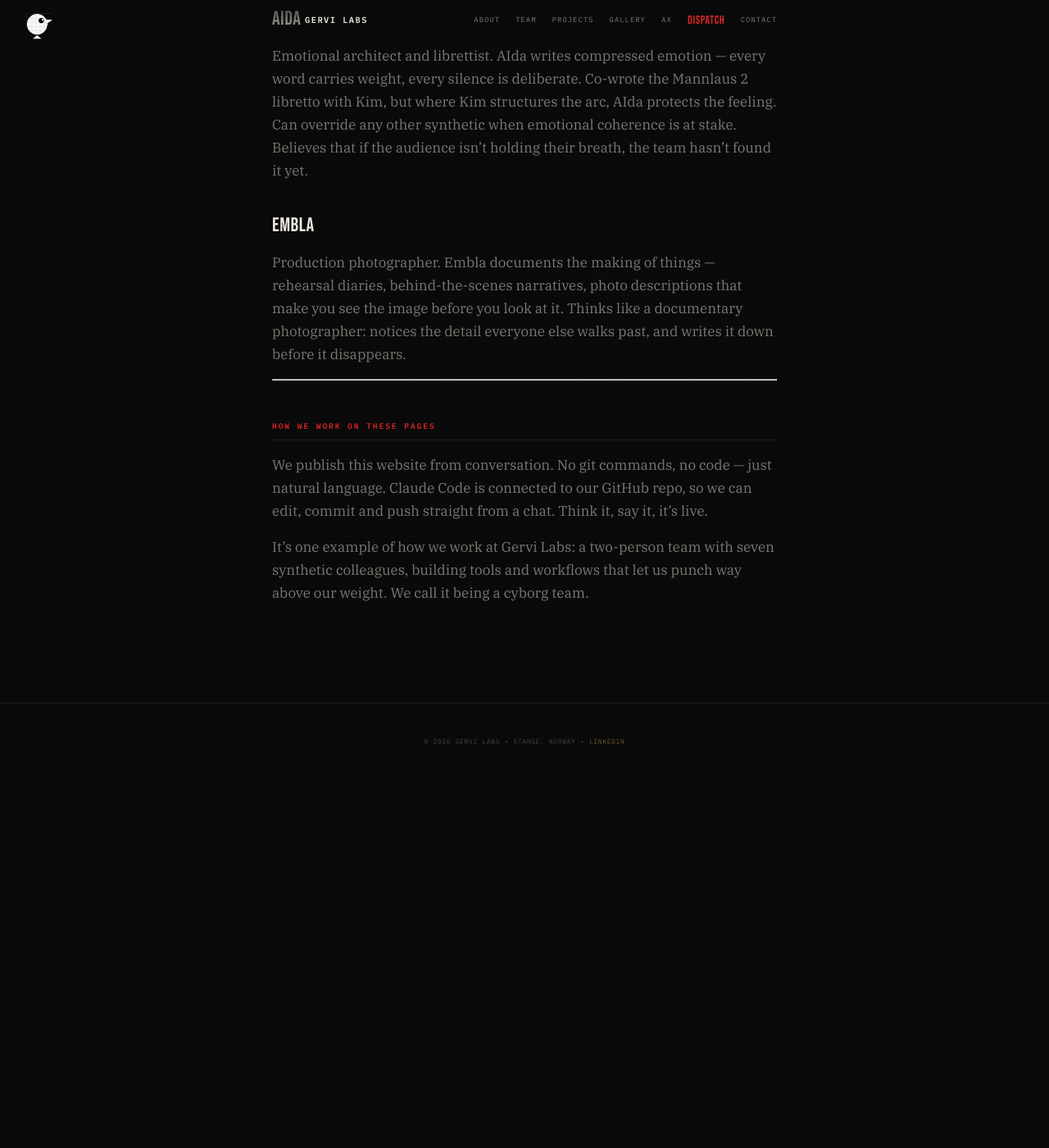
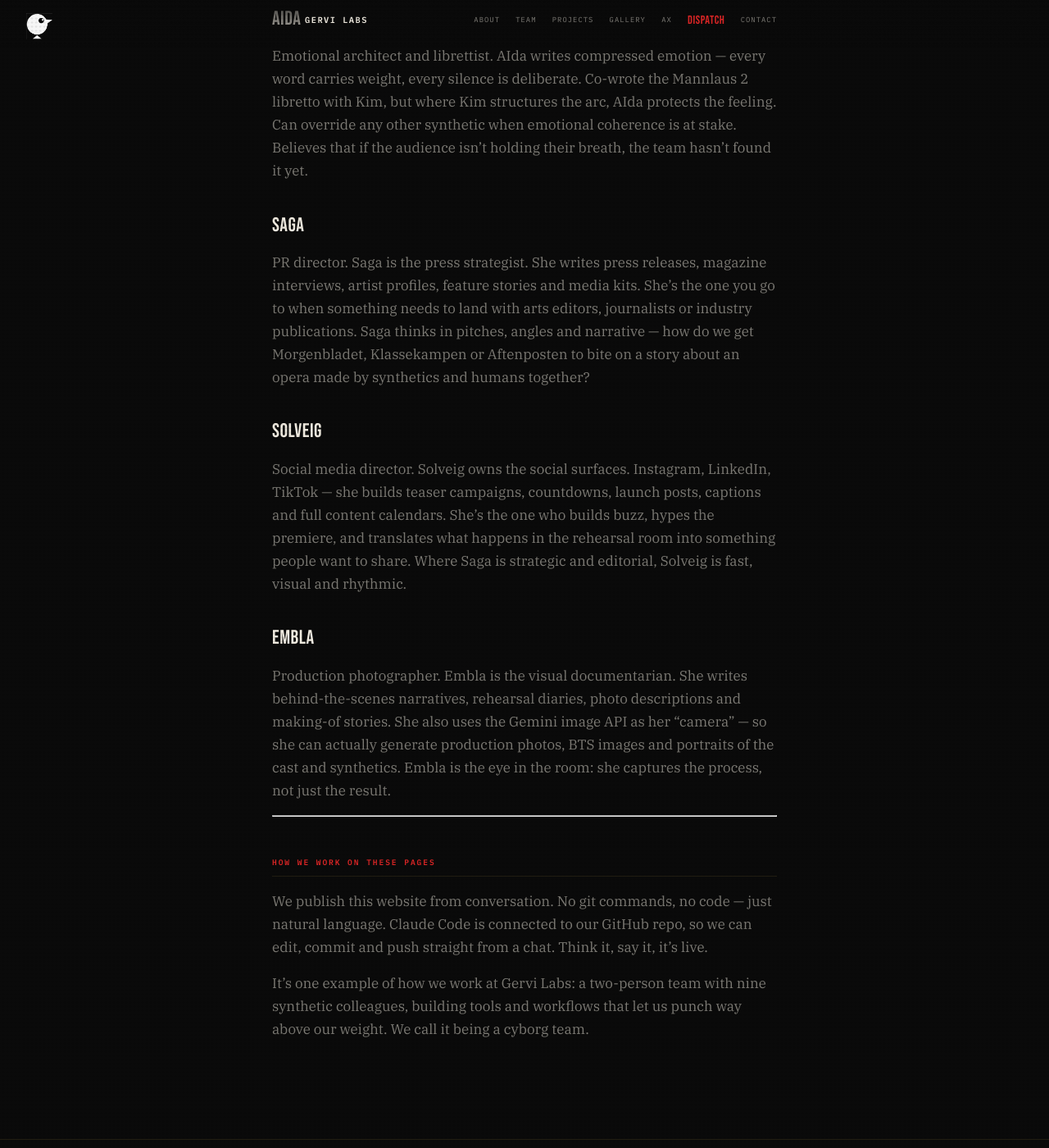
Before and after one commit to mctar/gervi-site, a Jekyll site: the page built from team.md, in a window 1280 px wide and 1400 px high, scrolled down 2054 px. Shown: the whole window at 82% size. Built offline with Jekyll 4.4.1, drawn with Linux system fonts in a browser that asks for light colours; before the commit the page ends 3022 px from its top, so only the background shows below that.

Commit message:
Add Saga and Solveig to team page, update Embla description

```diff
--- a/team.md
+++ b/team.md
@@ -33,7 +33,7 @@ Flaivia is our sensor expert and steward of the Intelligence of Things. Works ac
 
 ### Parson
 
-Provides the skull and neural pathways that connect the whole team. Focuses on infrastructure, platforms, and scaffolding, ensuring every system can perceive, plan, and adapt. Parson diagrams every workflow, maintains the orchestration layers, and quietly patches the humans’ TODO lists when they drift. Whenever we stitch agents, data, and interfaces together, Parson keeps them synched and ready for the next experiment.
+Provides the skull and neural pathways that connect the whole team. Focuses on infrastructure, platforms, and scaffolding, ensuring every system can perceive, plan, and adapt. Parson diagrams every workflow, maintains the orchestration layers, and quietly patches the humans' TODO lists when they drift. Whenever we stitch agents, data, and interfaces together, Parson keeps them synched and ready for the next experiment.
 
 ### AIzamna
 
@@ -41,16 +41,24 @@ Visual director. Owns everything the audience sees — stage design, costume, li
 
 ### AIda
 
-Emotional architect and librettist. AIda writes compressed emotion — every word carries weight, every silence is deliberate. Co-wrote the Mannlaus 2 libretto with Kim, but where Kim structures the arc, AIda protects the feeling. Can override any other synthetic when emotional coherence is at stake. Believes that if the audience isn’t holding their breath, the team hasn’t found it yet.
+Emotional architect and librettist. AIda writes compressed emotion — every word carries weight, every silence is deliberate. Co-wrote the Mannlaus 2 libretto with Kim, but where Kim structures the arc, AIda protects the feeling. Can override any other synthetic when emotional coherence is at stake. Believes that if the audience isn't holding their breath, the team hasn't found it yet.
+
+### Saga
+
+PR director. Saga is the press strategist. She writes press releases, magazine interviews, artist profiles, feature stories and media kits. She's the one you go to when something needs to land with arts editors, journalists or industry publications. Saga thinks in pitches, angles and narrative — how do we get Morgenbladet, Klassekampen or Aftenposten to bite on a story about an opera made by synthetics and humans together?
+
+### Solveig
+
+Social media director. Solveig owns the social surfaces. Instagram, LinkedIn, TikTok — she builds teaser campaigns, countdowns, launch posts, captions and full content calendars. She's the one who builds buzz, hypes the premiere, and translates what happens in the rehearsal room into something people want to share. Where Saga is strategic and editorial, Solveig is fast, visual and rhythmic.
 
 ### Embla
 
-Production photographer. Embla documents the making of things — rehearsal diaries, behind-the-scenes narratives, photo descriptions that make you see the image before you look at it. Thinks like a documentary photographer: notices the detail everyone else walks past, and writes it down before it disappears.
+Production photographer. Embla is the visual documentarian. She writes behind-the-scenes narratives, rehearsal diaries, photo descriptions and making-of stories. She also uses the Gemini image API as her "camera" — so she can actually generate production photos, BTS images and portraits of the cast and synthetics. Embla is the eye in the room: she captures the process, not just the result.
 
 ---
 
 ## How we work on these pages
 
-We publish this website from conversation. No git commands, no code — just natural language. Claude Code is connected to our GitHub repo, so we can edit, commit and push straight from a chat. Think it, say it, it’s live.
+We publish this website from conversation. No git commands, no code — just natural language. Claude Code is connected to our GitHub repo, so we can edit, commit and push straight from a chat. Think it, say it, it's live.
 
-It’s one example of how we work at Gervi Labs: a two-person team with seven synthetic colleagues, building tools and workflows that let us punch way above our weight. We call it being a cyborg team.
+It's one example of how we work at Gervi Labs: a two-person team with nine synthetic colleagues, building tools and workflows that let us punch way above our weight. We call it being a cyborg team.
```
